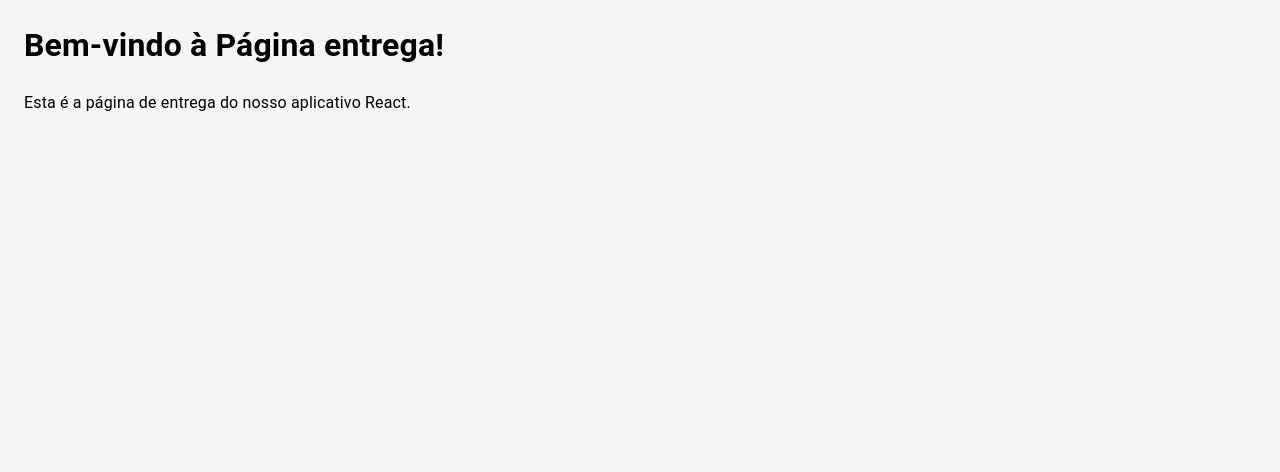
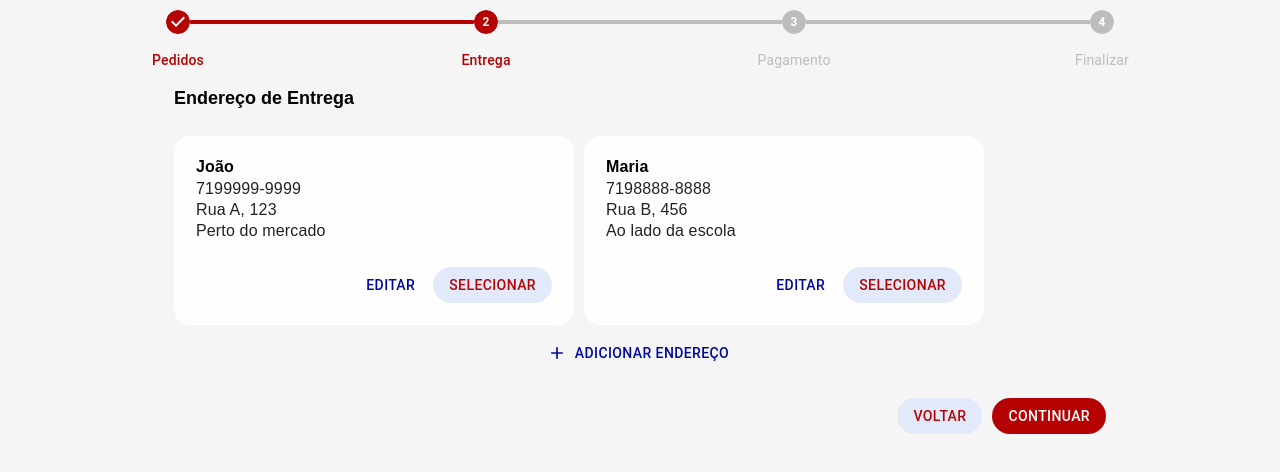
Before and after one commit to edjunior-nascimento/market-place-web, a React (Vite) app: page /entrega in a window 1280 px wide. Shown: the top 472 px of the page. Built offline with nearby package versions, Linux system fonts and the light colour scheme.

Commit message:
feat: criacao da tela de entrega

```diff
--- /dev/null
+++ b/src/components/layouts/CardEntrega/index.tsx
@@ -0,0 +1,92 @@
+import { ArrowForward } from "@mui/icons-material";
+import {Box, Button, Card, CardContent, CardMedia, IconButton, Typography } from "@mui/material";
+import { InputCounter } from "../../feature/InputCounter";
+
+
+type CardEntregaProps = {
+  codigo: number;
+  nome: string;
+  telefone: string;
+  endereco: string;
+  numero: string;
+  referencia: string;
+  selecionado: boolean;
+
+
+  onEditar: () => void;
+  onSelecionar: (codigo: number) => void;
+
+};
+
+
+export function CardEntrega(
+{
+  codigo,
+  nome,
+  telefone,
+  endereco,
+  numero,
+  referencia,
+  selecionado,
+  onEditar,
+  onSelecionar,
+}: CardEntregaProps
+) {
+  return (
+
+    <Card
+        sx={{
+          width: { xs: '100%', md: '400px' },
+          borderRadius: 4,
+          backgroundColor: '#ffffffDD',
+          boxShadow: 0,
+          display: 'flex',
+          flexDirection: 'column',
+          padding: '20px',
+          gap: '20px',
+
+
+          border: selecionado ? '2px solid #B50303' : '2px solid transparent',
+          cursor: 'pointer',
+
+        }}
+      >
+      <Box sx={{display:'flex', flexDirection:'column', gap:'5px'}}>
+        <Typography variant="h6" lineHeight={1.1}>
+          {nome}
+        </Typography>
+        <Typography variant="subtitle1" lineHeight={1}>
+          {telefone}
+        </Typography>
+        <Typography variant="subtitle1" lineHeight={1}>
+          {endereco}, {numero}
+        </Typography>
+        <Typography variant="subtitle1" lineHeight={1}>
+          {referencia}
+        </Typography>
+      </Box>
+      <Box
+        sx={{
+          px: 0,
+          mt: 1,
+          display: 'flex',
+          alignItems: 'center',
+          justifyContent: 'flex-end',
+          gap: '10px',
+        }}
+      >
+        <Button variant="text" sx={{color:'#00089C'}} onClick={onEditar}>Editar</Button>
+        <Button
+          variant="contained"
+          color="primary"
+          sx={{
+            background: selecionado? '#B50303':'#E2EAFA',
+            color: selecionado? '#FFFFFF':'#B50303', '&:hover': {background:'#E2EAFA'}
+
+          }}
+          onClick={() => onSelecionar(codigo)}>{selecionado ? 'Selecionado' : 'Selecionar'}</Button>
+      </Box>
+    </Card>
+
+  );
+}
--- /dev/null
+++ b/src/components/layouts/ModalEndereco/index.tsx
@@ -0,0 +1,56 @@
+import { ArrowForward } from "@mui/icons-material";
+import {Box, Button, Card, CardContent, CardMedia, IconButton, TextField, Typography } from "@mui/material";
+import { InputCounter } from "../../feature/InputCounter";
+
+
+type CardPedidoProps = {
+  nome?: string;
+  telefone?: string;
+  endereco?: string;
+  numero?: string;
+  referencia?: string;
+  onFechar?: () => void;
+  onSalvar?: () => void;
+};
+
+
+export function ModalEndereco(
+{
+  nome,
+  telefone,
+  endereco,
+  numero,
+  referencia,
+  onFechar,
+  onSalvar
+}: CardPedidoProps
+) {
+  return (
+
+    <Card
+        sx={{
+          width: '400px',
+          backgroundColor: '#F5F5F5',
+          boxShadow: 0,
+          display: 'flex',
+          flexDirection: 'column',
+          padding: '10px',
+          gap: '20px',
+        }}
+      >
+        <Typography py={2} variant="h5">Endereço de Entrega</Typography>
+
+        <TextField fullWidth label="Nome do Destinatário" id="nome" value={nome}/>
+        <TextField fullWidth label="Telefone" id="telefone" value={telefone}/>
+        <TextField fullWidth label="Endereço" id="endereco" value={endereco}/>
+        <TextField fullWidth label="Número" id="numero" value={numero}/>
+        <TextField fullWidth label="Referência" id="referencia" value={referencia}/>
+
+          <Box sx={{display:'flex', flexDirection: 'row', justifyContent: 'flex-end', gap:'10px'}} mt={2}>
+            <Button variant="contained" color="primary"  sx={{background:'#E2EAFA', color: '#B50303', '&:hover': {background:'#E2EAFA'}}} onClick={onFechar}>Fechar</Button>
+            <Button variant="contained" onClick={onSalvar}>Salvar</Button>
+          </Box>
+    </Card>
+
+  );
+}
--- a/src/pages/EntregaPage/index.tsx
+++ b/src/pages/EntregaPage/index.tsx
@@ -1,10 +1,80 @@
-import { Container } from "@mui/material";
+import { Box, Button, Container, Divider, Modal, Typography } from "@mui/material";
+import { CardPedido } from "../../components/layouts/CardPedido";
+import { InputStepper } from "../../components/feature/InputStepper";
+import { CardEntrega } from "../../components/layouts/CardEntrega";
+import { Add, PlusOne } from "@mui/icons-material";
+import { useState } from "react";
+import { ModalEndereco } from "../../components/layouts/ModalEndereco";
 
 export function EntregaPage() {
+
+    const [open, setOpen] = useState(false);
+    const [selected, setSelected] = useState<number | null>(null);
+    const handleOpen = () => setOpen(true);
+    const handleClose = () => setOpen(false);
+
+    const entregas = [
+      { codigo: 1, nome: 'João', telefone: '7199999-9999', endereco: 'Rua A', numero: '123', referencia: 'Perto do mercado' },
+      { codigo: 2, nome: 'Maria', telefone: '7198888-8888', endereco: 'Rua B', numero: '456', referencia: 'Ao lado da escola' },
+    ];
+
+
   return (
-    <Container>
-      <h1>Bem-vindo à Página entrega!</h1>
-      <p>Esta é a página de entrega do nosso aplicativo React.</p>
+    <Container sx={{padding:'10px'}}>
+      <InputStepper posicao={1}></InputStepper>
+      <Box
+        sx={{
+          display: 'flex',
+          flexDirection: 'column',
+          gap: '10px',
+          px: {xs: '0px', md: '150px'},
+        }}
+      >
+        <Box sx={{ display: 'flex', flexDirection: 'column', gap:'10px'}}>
+
+          <Typography py={2} variant="h5">Endereço de Entrega</Typography>
+
+          <Box sx={{ display: 'flex', flexDirection: {xs: 'column', md: 'row'}, gap:'10px'}}>
+            {entregas.map((entrega) => (
+              <CardEntrega
+                key={entrega.codigo}
+                {...entrega}
+                selecionado={selected === entrega.codigo}
+                onSelecionar={() => setSelected(entrega.codigo)}
+                onEditar={handleOpen}
+              />
+            ))}
+          </Box>
+
+
+        </Box>
+        <Box sx={{width:"100%", display:"flex", justifyContent:"center"}}>
+          <Button variant="text"  onClick={handleOpen} sx={{color:'#00089C'}} startIcon={<Add />}>Adicionar Endereço</Button>
+        </Box>
+
+        <Box sx={{display:'flex', flexDirection: 'row', justifyContent: {xs: 'space-between',md:'flex-end'}, gap:'10px'}} mt={2}>
+          <Button variant="contained" color="primary"  sx={{background:'#E2EAFA', color: '#B50303', '&:hover': {background:'#E2EAFA'}}}>Voltar</Button>
+          <Button variant="contained">Continuar</Button>
+        </Box>
+
+      </Box>
+    <Modal
+        open={open}
+        onClose={handleClose}
+        aria-labelledby="modal-modal-title"
+        aria-describedby="modal-modal-description"
+      >
+        <Box
+          sx={{
+            position: 'absolute',
+            top: { xs: '50%', md: '50%' },
+            left: { xs: '50%', md: '50%' },
+            transform: { xs: 'translate(-50%, -50%)', md: 'translate(-50%, -50%)' },
+          }}
+        >
+          <ModalEndereco onFechar={handleClose} onSalvar={handleClose}></ModalEndereco>
+        </Box>
+      </Modal>
     </Container>
   );
 }
--- a/src/pages/PedidoPage/index.tsx
+++ b/src/pages/PedidoPage/index.tsx
@@ -64,7 +64,6 @@ export function PedidoPage() {
         </Box>
 
       </Box>
-
     </Container>
   );
 }
--- a/src/router.tsx
+++ b/src/router.tsx
@@ -2,12 +2,12 @@ import { BrowserRouter, Route, Routes } from "react-router-dom";
 import { ComercioPage } from "./pages/ComercioPage";
 import { ProdutoPage } from "./pages/ProdutoPage";
 import { PedidoPage } from "./pages/PedidoPage";
-import { EntregaPage } from "./pages/EntregaPage";
 import { PagamentoPage } from "./pages/PagamentoPage";
 import { TrocoPage } from "./pages/TrocoPage";
 import { DescontoPage } from "./pages/DescontoPage";
 import { FinalizacaoPage } from "./pages/FinalizacaoPage";
 import { ConfirmacaoPage } from "./pages/ConfirmacaoPage";
+import { EntregaPage } from "./pages/EntregaPage";
 
 function RouterApp(){
     return(
--- a/src/theme.ts
+++ b/src/theme.ts
@@ -26,7 +26,6 @@ const theme = createTheme({
     grey: {
       400: '#BDBDBD',
     },
-
   },
   components: {
     MuiTypography: {
@@ -67,11 +66,45 @@ const theme = createTheme({
     MuiButton: {
       styleOverrides: {
         root: {
-          borderRadius: '50px'
+          borderRadius: '50px',
+          boxShadow: 'none',
         },
       },
     },
+    MuiInputLabel: {
+      styleOverrides: {
+        root: {
+          color: '#727272',
 
+          '&.Mui-focused': {
+            color: '#727272',
+          },
+        },
+      },
+    },
+    MuiOutlinedInput: {
+      styleOverrides: {
+        root: {
+          borderRadius: 8,
+          backgroundColor: '#FFFFFF',
+          borderWidth: 0,
+
+          '&.Mui-focused .MuiOutlinedInput-notchedOutline': {
+            borderColor: 'rgb(218, 218, 218)',
+          },
+        },
+
+        notchedOutline: {
+          borderColor: '#939393',
+          borderWidth: 0,
+        },
+
+        input: {
+          padding: '14px',
+          fontSize: 14,
+        },
+      },
+    },
     MuiStepper: {
       styleOverrides: {
         root: {
@@ -79,8 +112,6 @@ const theme = createTheme({
         },
       },
     },
-
-
     MuiStepConnector: {
       styleOverrides: {
         root: {
@@ -101,7 +132,6 @@ const theme = createTheme({
         },
       },
     },
-
     MuiStepIcon: {
       styleOverrides: {
         root: {
@@ -124,7 +154,6 @@ const theme = createTheme({
         },
       },
     },
-
     MuiStepLabel: {
       styleOverrides: {
         label: {
@@ -143,7 +172,6 @@ const theme = createTheme({
         },
       },
     },
-
   },
 });
 
```
Lines whose indentation alone changed are shown as unchanged.
